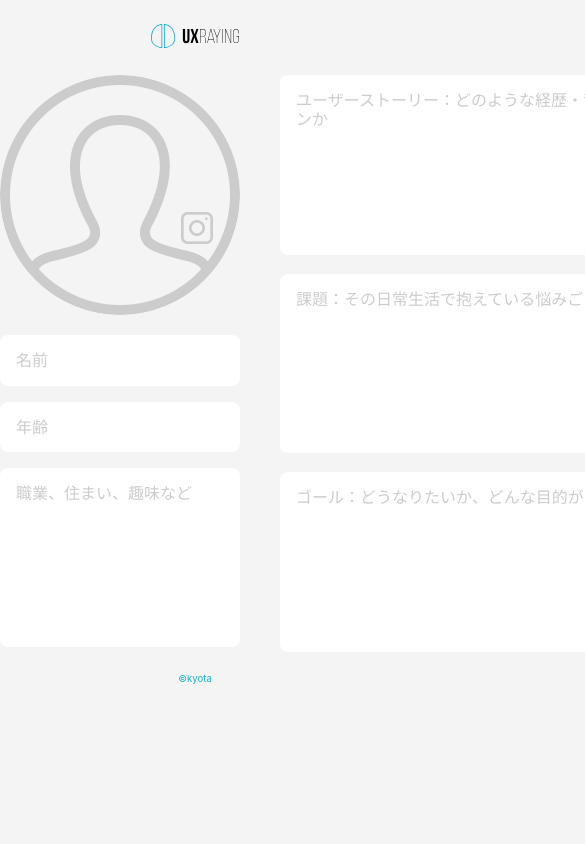
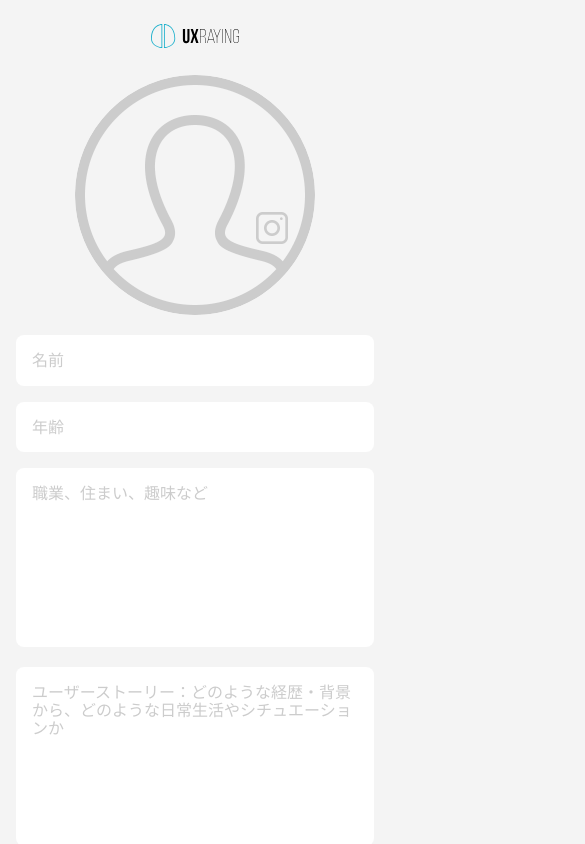
Before and after one commit to kyotar/uxraying, a Vue app in the folder persona/: page / in a window 390 px wide. Shown: the top 844 px of the page, 585 px wide, since content can reach past the window. Built offline with nearby package versions, Linux system fonts and the light colour scheme.

Commit message:
レスポンシブ対応

```diff
--- a/persona/src/App.vue
+++ b/persona/src/App.vue
@@ -1,6 +1,6 @@
 <template>
   <div id="app">
-    <header><img src="./assets/images/logo_black.svg" alt=""></header>
+    <header><a href="/"><img src="./assets/images/logo_black.svg" alt=""></a></header>
     <main>
       <section class="user-profile">
         <label class="user-avatar" for="files">
@@ -131,11 +131,12 @@ header {
 
 main {
   display: flex;
-  width: 960px;
+  max-width: 960px;
+  padding: 16px;
   margin: 0 auto;
 
   .user-profile {
-    width: 240px;
+    max-width: 240px;
     margin-right: 40px;
 
     .user-avatar {
@@ -160,7 +161,7 @@ main {
   }
 
   .user-data {
-    width: 680px;
+    max-width: 680px;
   }
 
   input[type="text"], textarea {
@@ -187,6 +188,7 @@ main {
 footer {
   text-align: center;
   font-size: $fontS;
+  height: 32px;
 
   a {
     color: $blue;
@@ -197,4 +199,19 @@ footer {
     opacity: .5;
   }
 }
+
+@media screen and (max-width:480px) {
+  main {
+    max-width: 480px;
+    padding: 0 16px;
+    display: flex;
+    justify-content: center;
+    flex-wrap: wrap;
+
+    .user-profile {
+      max-width: 480px;
+      margin: 0;
+    }
+  }
+}
 </style>
```
